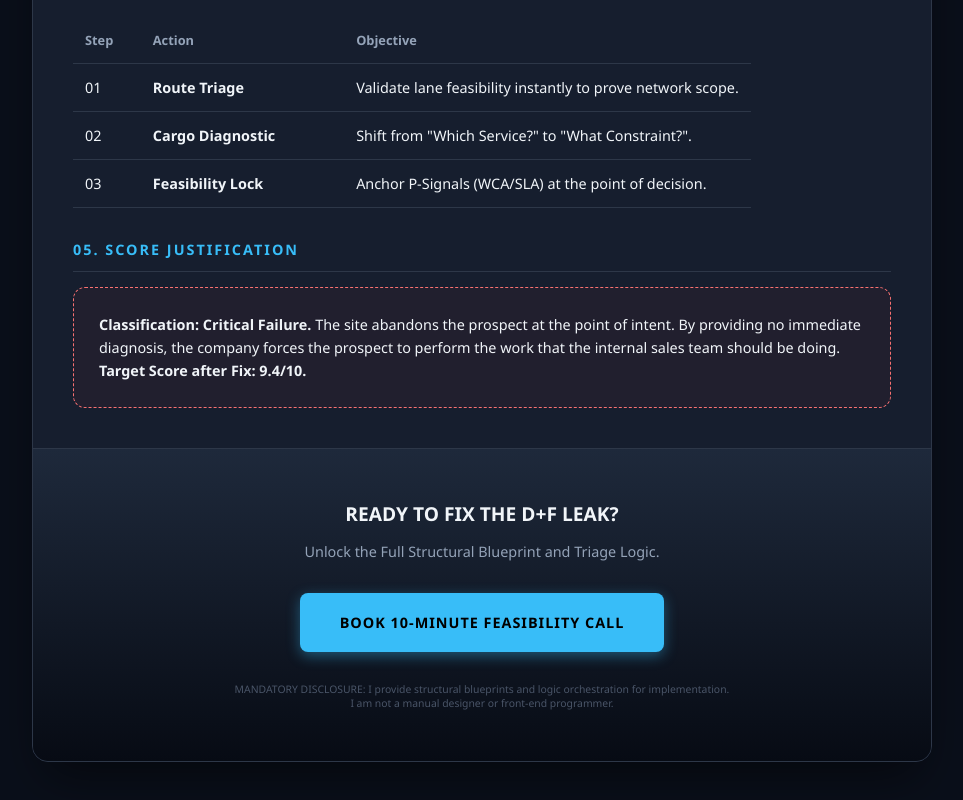
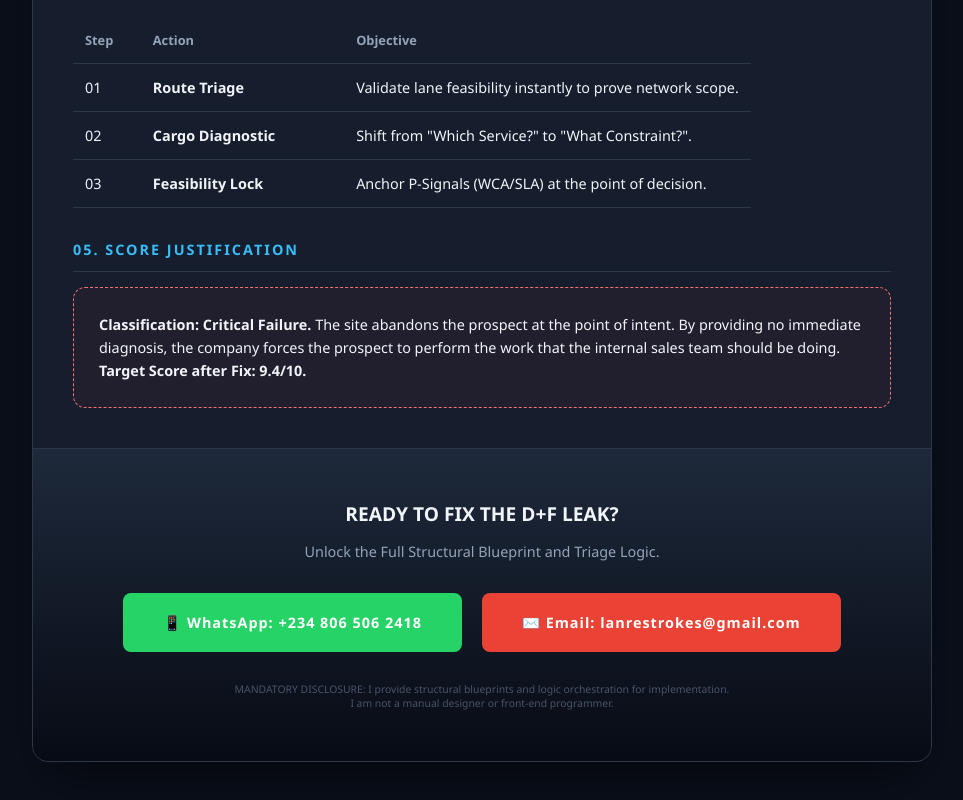
Before and after one commit to lanrestrokes24/globalalliancelog-BACS-audit, a plain HTML site: page index.html in a window 1280 px wide. Shown: the part 2445-3245 px from the top of the page, without its empty margins (158-1121 px from the left). Drawn offline with Linux system fonts and the light colour scheme.

Commit message:
Refactor index.html with updated styles and content
Refactor index.html with updated styles and content

```diff
--- a/index.html
+++ b/index.html
@@ -207,8 +207,19 @@
             font-size: clamp(0.75rem, 2vw, 0.9rem);
             margin: 10px 0;
         }
+
+        .contact-methods {
+            display: flex;
+            flex-direction: column;
+            gap: 15px;
+            margin: 30px 0;
+            align-items: center;
+        }
+
         .btn {
-            display: inline-block;
+            display: inline-flex;
+            align-items: center;
+            justify-content: center;
             background: var(--accent);
             color: #000;
             padding: clamp(12px, 3vw, 18px) clamp(25px, 5vw, 40px);
@@ -216,17 +227,40 @@
             font-weight: 800;
             text-decoration: none;
             letter-spacing: 1px;
-            margin-top: 20px;
-            box-shadow: 0 4px 14px 0 rgba(56, 189, 248, 0.4);
             font-size: clamp(0.75rem, 2vw, 0.9rem);
             border: none;
             cursor: pointer;
             transition: all 0.3s ease;
+            gap: 10px;
         }
+
+        .btn-whatsapp {
+            background: #25d366;
+            color: #fff;
+        }
+
+        .btn-email {
+            background: #ea4335;
+            color: #fff;
+        }
+
+        .btn-calendly {
+            background: var(--accent);
+        }
+
         .btn:hover {
             transform: translateY(-2px);
-            box-shadow: 0 6px 20px 0 rgba(56, 189, 248, 0.6);
+            box-shadow: 0 6px 20px 0 rgba(0, 0, 0, 0.4);
         }
+
+        .btn-whatsapp:hover {
+            box-shadow: 0 6px 20px 0 rgba(37, 211, 102, 0.4);
+        }
+
+        .btn-email:hover {
+            box-shadow: 0 6px 20px 0 rgba(234, 67, 53, 0.4);
+        }
+
         .footer-note {
             font-size: 0.65rem;
             color: #4a5568;
@@ -264,6 +298,13 @@
                 margin-bottom: 12px;
                 padding: 8px;
             }
+            .contact-methods {
+                flex-direction: column;
+                width: 100%;
+            }
+            .btn {
+                width: 100%;
+            }
         }
 
         /* Tablet optimizations */
@@ -276,6 +317,14 @@
             }
             .content {
                 padding: 25px;
+            }
+            .contact-methods {
+                flex-direction: row;
+                flex-wrap: wrap;
+                justify-content: center;
+            }
+            .btn {
+                flex: 0 1 auto;
             }
         }
 
@@ -309,6 +358,14 @@
             }
             .logic-table td:before {
                 display: none;
+            }
+            .contact-methods {
+                flex-direction: row;
+                justify-content: center;
+                gap: 20px;
+            }
+            .btn {
+                flex: 0 1 auto;
             }
         }
     </style>
@@ -386,7 +443,18 @@
     <div class="cta-box">
         <h3>READY TO FIX THE D+F LEAK?</h3>
         <p>Unlock the Full Structural Blueprint and Triage Logic.</p>
-        <a href="YOUR_CALENDLY_LINK" class="btn">BOOK 10-MINUTE FEASIBILITY CALL</a>
+
+        <div class="contact-methods">
+            <!-- WhatsApp Button -->
+            <a href="https://wa.me/2348065062418?text=Hi%20I%20am%20interested%20in%20your%20services" class="btn btn-whatsapp" target="_blank">
+                📱 WhatsApp: +234 806 506 2418
+            </a>
+
+            <!-- Email Button -->
+            <a href="mailto:lanrestrokes@gmail.com?subject=Structural%20Certainty%20Audit%20Inquiry" class="btn btn-email" target="_blank">
+                ✉️ Email: lanrestrokes@gmail.com
+            </a>
+        </div>
 
         <div class="footer-note">
             MANDATORY DISCLOSURE: I provide structural blueprints and logic orchestration for implementation. <br>
```
